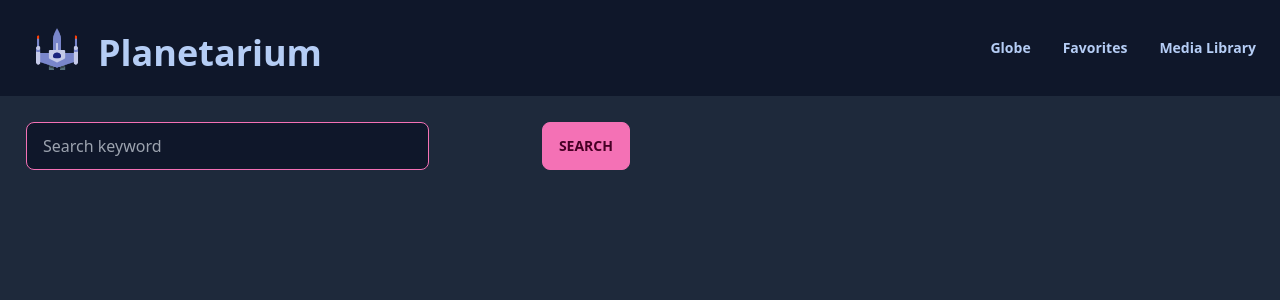
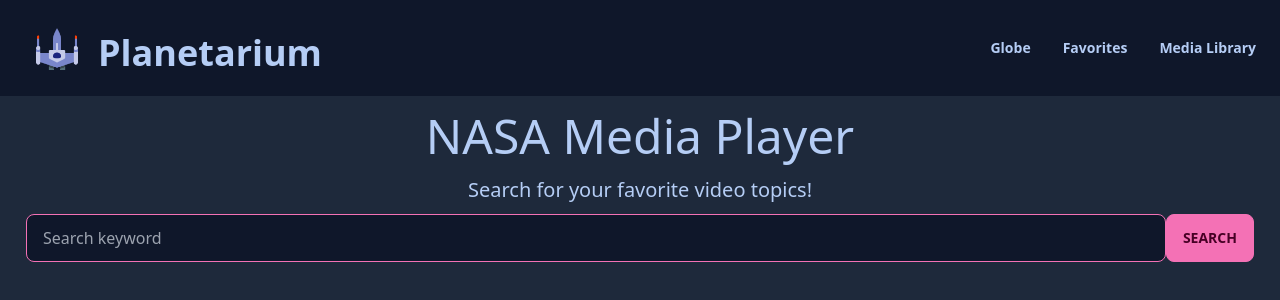
Before and after one commit to nprasad2077/nasa_capstone, a React (Vite) app: page /media in a window 1280 px wide. Shown: the top 300 px of the page. Built offline with nearby package versions, Linux system fonts and the light colour scheme.

Commit message:
media player styling

```diff
--- a/src/components/MediaPlayer.jsx
+++ b/src/components/MediaPlayer.jsx
@@ -67,16 +67,20 @@
   };
 
   return (
-    <div className="container mx-auto p-4">
+    <div className="container mx-auto p-4 flex-col">
+      <h1 className="text-5xl text-center">NASA Media Player</h1>
+      <h3 className="text-xl text-center mt-4">
+        Search for your favorite video topics!
+      </h3>
       <div className="flex justify-between items-center mb-4">
         <input
           type="text"
           value={keyword}
           onChange={handleInputChange}
           placeholder="Search keyword"
-          className="input input-bordered input-accent w-2/3"
+          className="input input-bordered input-accent flex-grow"
         />
-        <button onClick={handleSearch} className="btn btn-accent ml-4">
+        <button onClick={handleSearch} className="btn btn-accent flex-shrink">
           Search
         </button>
       </div>
```
